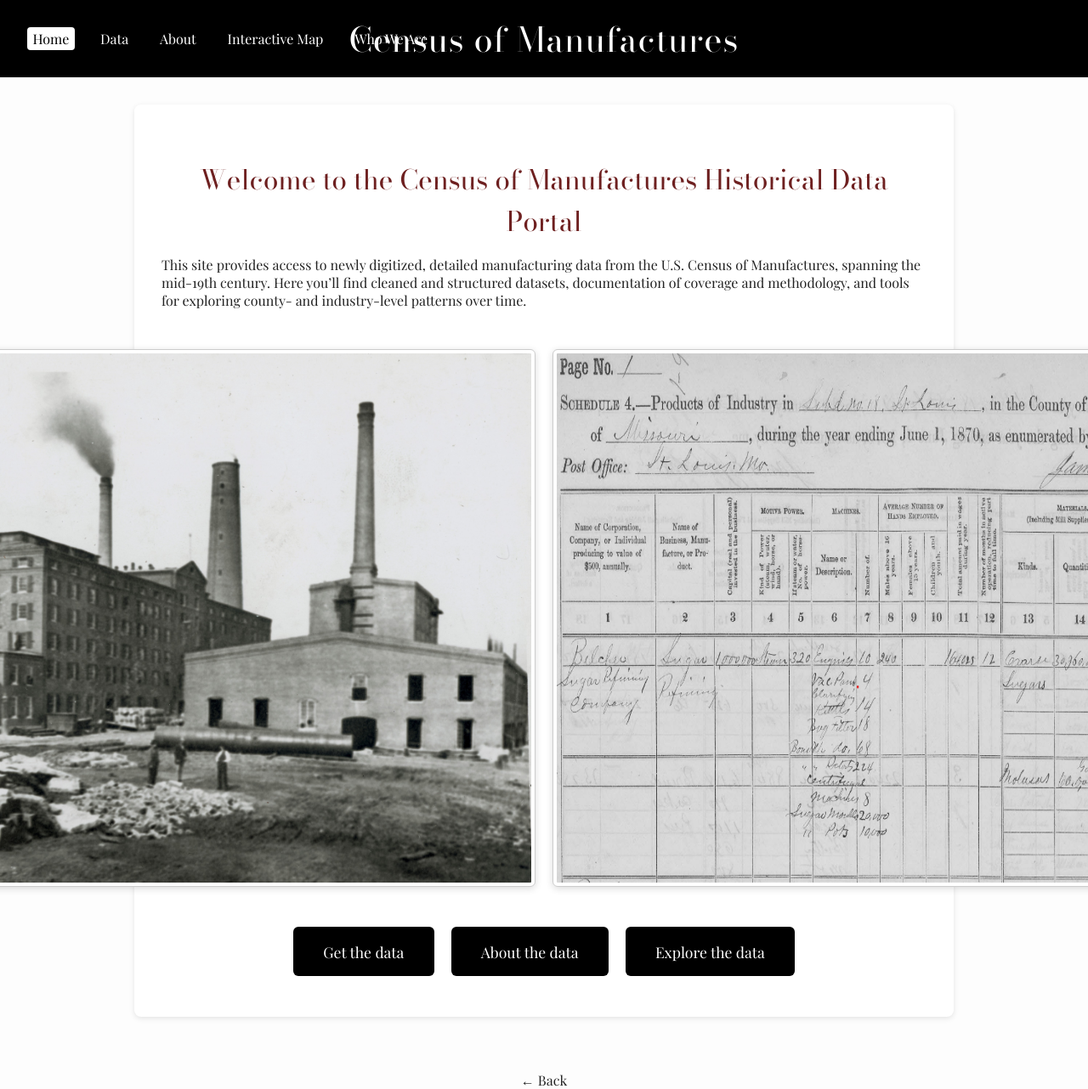
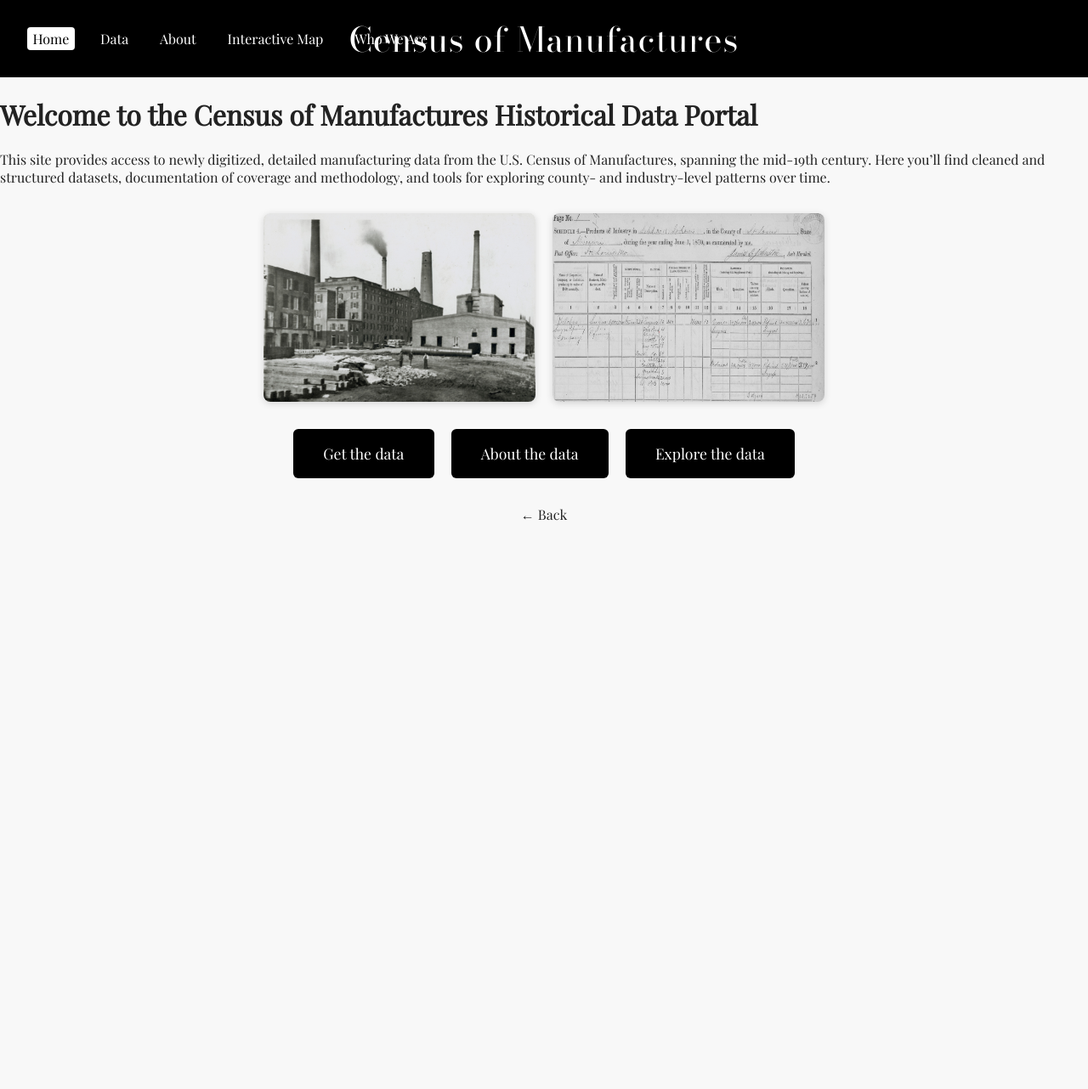
Before and after one commit to allen-otterstrom/CMF_data, a Jekyll site: the page built from index.md, in a window 1280 px wide. Shown: the whole page at 85% size. Built offline with Jekyll 4.4.1, drawn with Linux system fonts in a browser that asks for light colours; after the commit the page ends 900 px from its top, so only the background shows below that.

Commit message:
Update default.html

```diff
--- a/_layouts/default.html
+++ b/_layouts/default.html
@@ -4,86 +4,9 @@
   <meta charset="UTF-8">
   <meta name="viewport" content="width=device-width, initial-scale=1.0">
   <title>{{ page.title }} - {{ site.title }}</title>
-
-  <!-- External CSS -->
   <link rel="stylesheet" href="{{ '/assets/style.css' | relative_url }}">
-
-  <!-- Google Fonts: Bodoni Moda + Playfair Display -->
-  <link href="https://fonts.googleapis.com/css2?family=Bodoni+Moda:wght@400;700&family=Playfair+Display:wght@400;700&display=swap" rel="stylesheet">
-
-  <style>
-    /* Body text */
-    body {
-      font-family: 'Playfair Display', serif;
-      font-weight: 400;
-      margin: 0;
-      padding: 0;
-      background-color: #fdfdfd;
-      color: #222;
-    }
-
-    /* Main content container */
-    main {
-      max-width: 900px;
-      margin: 2em auto 4em;
-      padding: 1em 2em;
-      background: white;
-      border-radius: 8px;
-      box-shadow: 0 2px 6px rgba(0,0,0,0.1);
-    }
-
-    /* Headers: Bodoni Moda */
-    h1, h2, h3, h4, h5, h6 {
-      font-family: 'Bodoni Moda', serif;
-      font-weight: 400; /* lighter weight */
-      color: #6e2020;
-      margin-top: 1.5em;
-      margin-bottom: 0.5em;
-      text-align: center;
-    }
-
-    p {
-      margin: 1em 0;
-    }
-
-    /* Images */
-    .markdown-body img {
-      display: block;
-      max-width: 100%;
-      height: auto;
-      margin: 15px 0;
-      border: 1px solid #ccc;
-      border-radius: 6px;
-      background: #fff;
-      padding: 4px;
-    }
-
-    /* Back link */
-    .back-link {
-      text-decoration: none;
-      color: inherit;
-      cursor: pointer;
-      font-size: 1em;
-    }
-
-    .back-link:hover {
-      text-decoration: underline;
-    }
-
-    /* Mobile responsiveness */
-    @media (max-width: 600px) {
-      main {
-        margin: 1em;
-        padding: 1em;
-      }
-
-      h1, h2, h3, h4, h5, h6 {
-        font-size: 1.5em;
-      }
-    }
-  </style>
 </head>
-<body class="{% if page.url == '/' %}page-index{% endif %}">
+<body>
 
 {% include header.html %}
 
```
Lines whose indentation alone changed are shown as unchanged.
